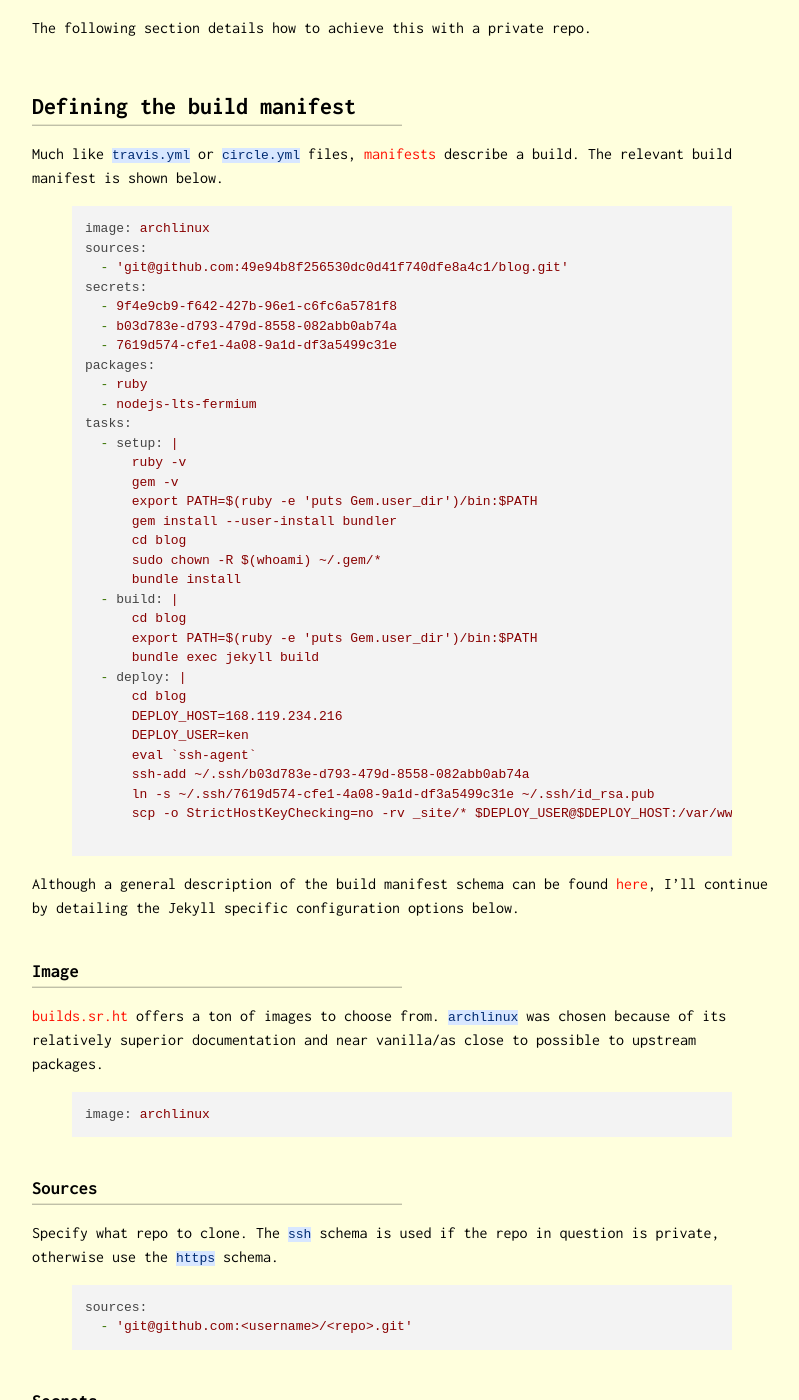
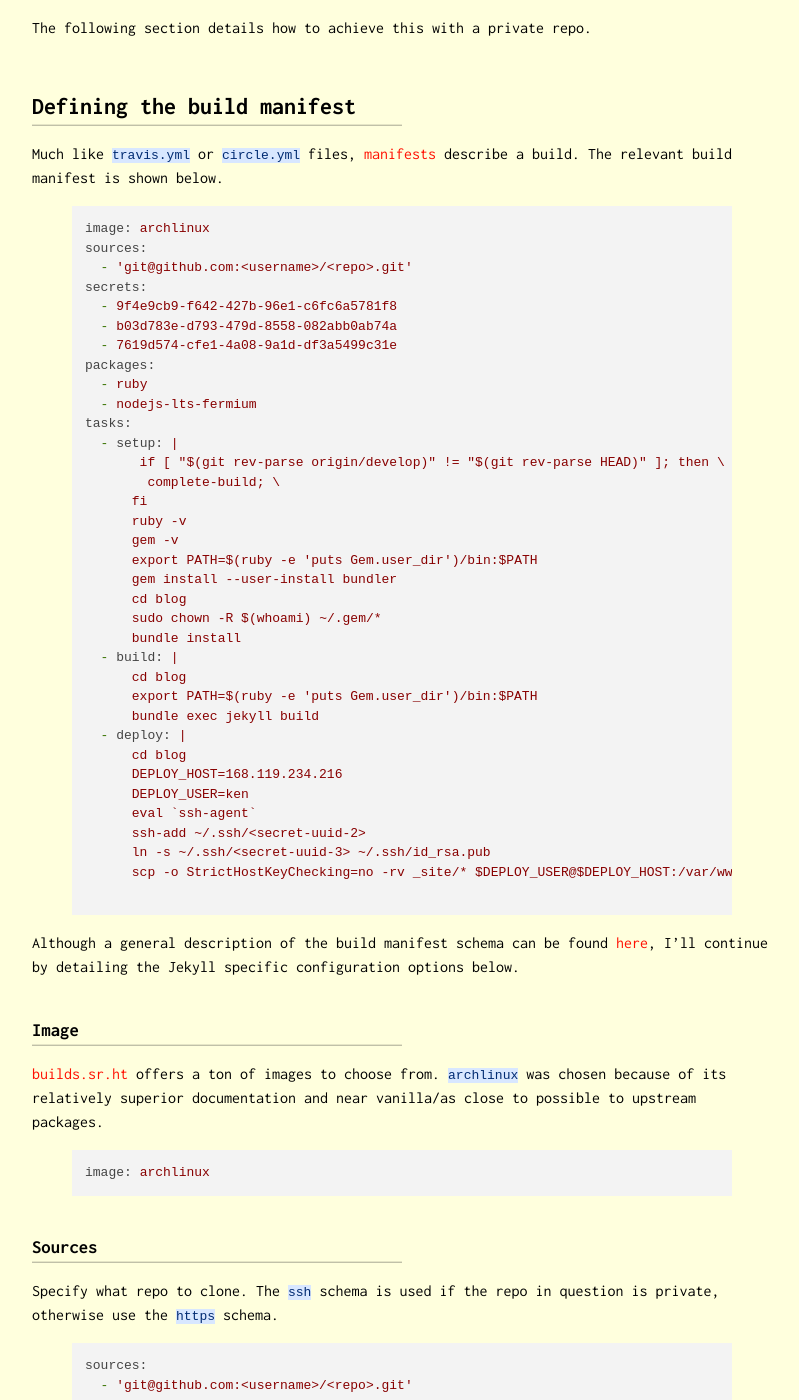
Before and after one commit to 49e94b8f256530dc0d41f740dfe8a4c1/blog, a Jekyll site: the page built from _posts/2020-12-07-sourcehut-jekyll.markdown, in a window 1280 px wide and 1400 px high, scrolled down 1047 px. Shown: the whole window, without its empty margins (238-1037 px from the left). Built offline with Jekyll 4.4.1, drawn with Linux system fonts in a browser that asks for light colours; nearby versions of some CDN libraries; the table of contents is made by our own code; part of the change alters nothing that is shown; some of the changed text lies outside the part shown.

Commit message:
Convert blog to public repo

```diff
--- a/_posts/2020-12-07-sourcehut-jekyll.markdown
+++ b/_posts/2020-12-07-sourcehut-jekyll.markdown
@@ -30,7 +30,7 @@ Much like `travis.yml` or `circle.yml` files, [manifests][man.builds.sr.ht-build
 {% highlight yaml %}
 image: archlinux
 sources:
-  - 'git@github.com:49e94b8f256530dc0d41f740dfe8a4c1/blog.git'
+  - 'git@github.com:<username>/<repo>.git'
 secrets:
   - 9f4e9cb9-f642-427b-96e1-c6fc6a5781f8
   - b03d783e-d793-479d-8558-082abb0ab74a
@@ -40,6 +40,9 @@ packages:
   - nodejs-lts-fermium
 tasks:
   - setup: |
+       if [ "$(git rev-parse origin/develop)" != "$(git rev-parse HEAD)" ]; then \
+        complete-build; \
+      fi
       ruby -v
       gem -v
       export PATH=$(ruby -e 'puts Gem.user_dir')/bin:$PATH
@@ -56,8 +59,8 @@ tasks:
       DEPLOY_HOST=168.119.234.216
       DEPLOY_USER=ken
       eval `ssh-agent`
-      ssh-add ~/.ssh/b03d783e-d793-479d-8558-082abb0ab74a
-      ln -s ~/.ssh/7619d574-cfe1-4a08-9a1d-df3a5499c31e ~/.ssh/id_rsa.pub
+      ssh-add ~/.ssh/<secret-uuid-2>
+      ln -s ~/.ssh/<secret-uuid-3> ~/.ssh/id_rsa.pub
       scp -o StrictHostKeyChecking=no -rv _site/* $DEPLOY_USER@$DEPLOY_HOST:/var/www/html/blog
   {% endhighlight %}
 
@@ -158,6 +161,39 @@ YAML list of command line instructions needed to successfully run the build.
 
 ### Defining the build manifest
 
+{% highlight yaml %}
+  image: archlinux
+  sources:
+    - 'https://github.com/<username>/<repo>'
+  secrets:
+    - <secret-uuid-1>
+    - <secret-uuid-2>
+  packages:
+    - ruby
+    - nodejs-lts-fermium
+  tasks:
+    - setup: |
+        ruby -v
+        gem -v
+        export PATH=$(ruby -e 'puts Gem.user_dir')/bin:$PATH
+        gem install --user-install bundler
+        cd blog
+        sudo chown -R $(whoami) ~/.gem/*
+        bundle install
+    - build: |
+        cd blog
+        export PATH=$(ruby -e 'puts Gem.user_dir')/bin:$PATH
+        bundle exec jekyll build
+    - deploy: |
+        cd blog
+        DEPLOY_HOST=168.119.234.216
+        DEPLOY_USER=ken
+        eval `ssh-agent`
+        ssh-add ~/.ssh/<secret-uuid-1>
+        ln -s ~/.ssh/<secret-uuid-2> ~/.ssh/id_rsa.pub
+        scp -o StrictHostKeyChecking=no -rv _site/* $DEPLOY_USER@$DEPLOY_HOST:/var/www/html/blog
+{% endhighlight %}
+
 #### Sources
 
 Specify what repo to clone. The `https` schema is used to define the repo URL.
```
Also changed, not shown: .build.yml.
